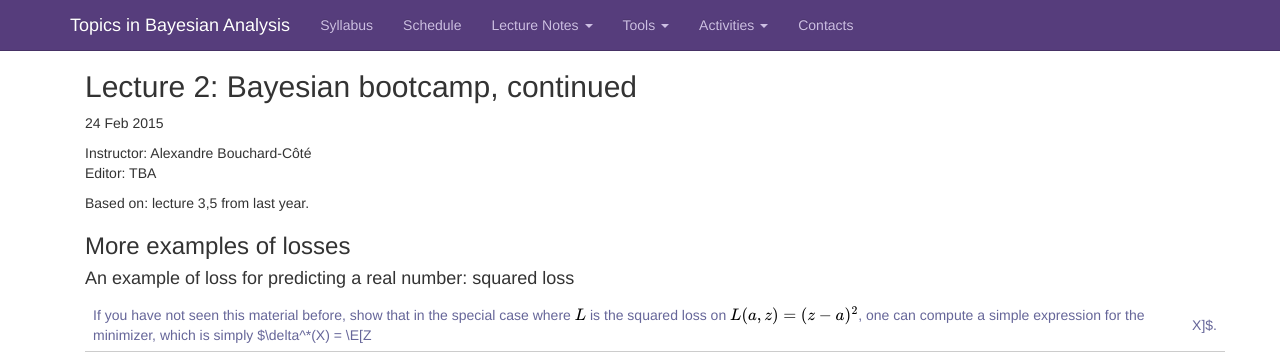
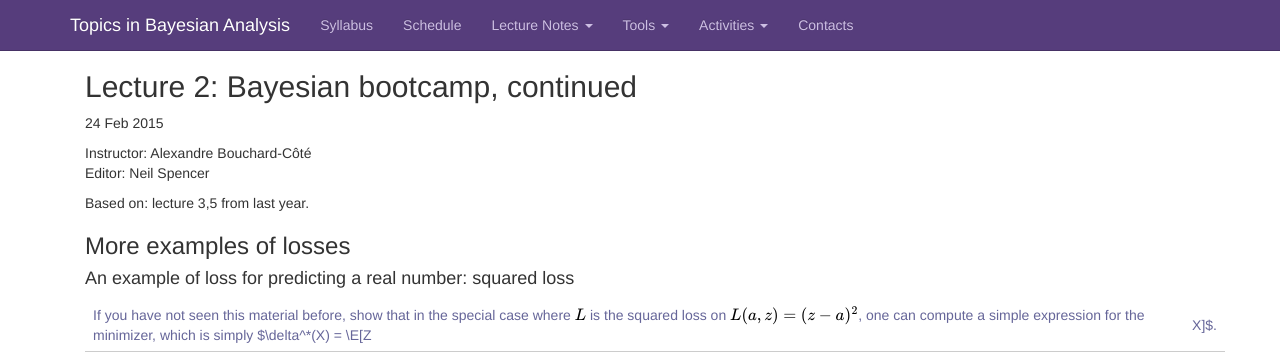
Before and after one commit to UBC-STAT/stat520-sp2014-15-website, a Jekyll site: the page built from _posts/2015-02-24-notes-lecture2.md, in a window 1280 px wide and 900 px high. Shown: the top 354 px of the window. Built offline with Jekyll 4.4.1, drawn with Linux system fonts in a browser that asks for light colours; nearby versions of some CDN libraries; Markdown is read by kramdown in place of the engine named in the settings; formulas are drawn with MathJax 3; comment, search, counter and statistics services are not loaded.

Commit message:
Added name as lecture scribe

```diff
--- a/_posts/2015-02-24-notes-lecture2.md
+++ b/_posts/2015-02-24-notes-lecture2.md
@@ -5,7 +5,7 @@ category: 'Lecture'
 ---
 
 Instructor: Alexandre Bouchard-C&ocirc;t&eacute;
-Editor: TBA
+Editor: Neil Spencer
 
 Based on: lecture 3,5 from last year.
 
```
